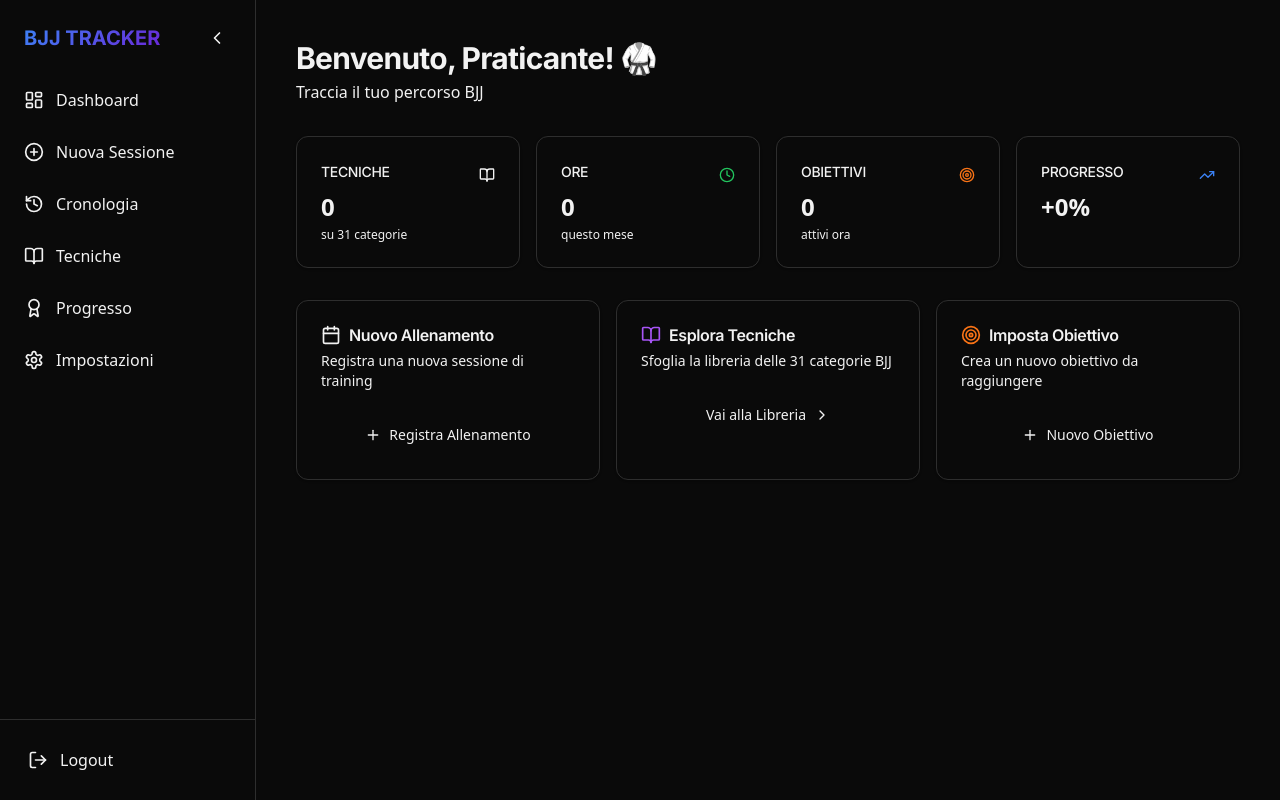
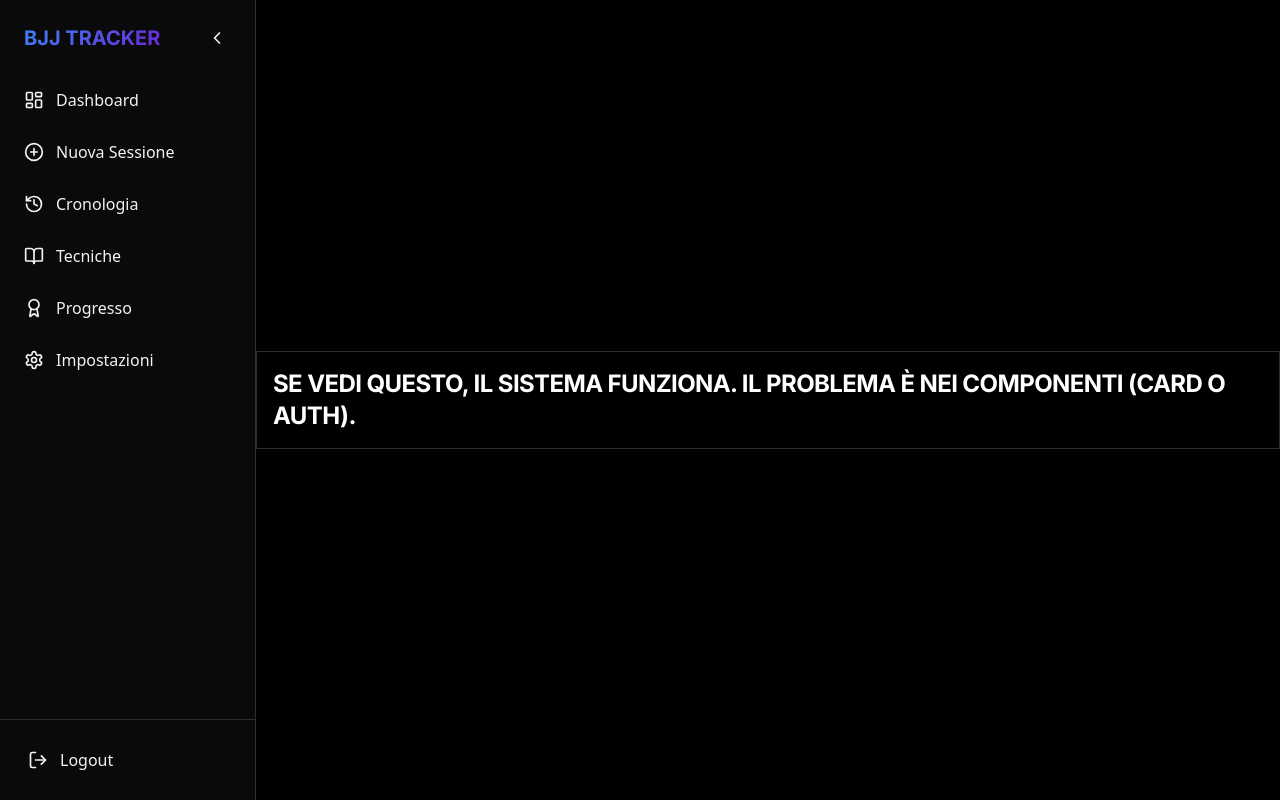
Before and after one commit to iamalexandredds/bjj-tracker, a React (Vite) app: page / in a window 1280 px wide. Built offline with nearby package versions, Linux system fonts and the light colour scheme; no server answers.

Commit message:
Replace Dashboard component with system check message
The original Dashboard component was removed and replaced with a simple message indicating a system check.

```diff
--- a/src/pages/Dashboard.tsx
+++ b/src/pages/Dashboard.tsx
@@ -1,172 +1,10 @@
-import { useAuth } from '@/hooks/useAuth';
-import { Card, CardContent, CardHeader, CardTitle } from '@/components/ui/card';
-import { Button } from '@/components/ui/button';
-import { BeltBadge } from '@/components/ui/BeltBadge';
-import { MasteryIndicator } from '@/components/ui/MasteryIndicator';
-import {
-  BookOpen,
-  Calendar,
-  Target,
-  TrendingUp,
-  Clock,
-  Plus,
-  ChevronRight
-} from 'lucide-react';
-import { Link } from 'react-router-dom';
-
 export default function Dashboard() {
-  const { profile, role } = useAuth();
-
-  const stats = {
-    techniquesLearned: 0,
-    trainingHours: 0,
-    activeGoals: 0,
-    weeklyProgress: 0,
-  };
-
   return (
-    <div className="space-y-8 animate-fade-in p-6 lg:p-10">
-      {/* Header */}
-      <div className="flex flex-col sm:flex-row sm:items-center sm:justify-between gap-4">
-        <div>
-          <h1 className="text-3xl font-display font-bold text-foreground">
-            Benvenuto, {profile?.full_name?.split(' ')[0] || 'Praticante'}! 🥋
-          </h1>
-          <p className="text-muted-foreground mt-1">
-            {role === 'coach' ? 'Gestisci i tuoi studenti' : 'Traccia il tuo percorso BJJ'}
-          </p>
-        </div>
-        {profile && (
-          <BeltBadge belt={profile.belt} stripes={profile.stripes} size="lg" />
-        )}
-      </div>
-
-      {/* Stats Grid */}
-      <div className="grid gap-4 md:grid-cols-2 lg:grid-cols-4">
-        <Card className="bg-card border-border hover:border-primary/50 transition-colors">
-          <CardHeader className="flex flex-row items-center justify-between pb-2">
-            <CardTitle className="text-sm font-medium text-muted-foreground uppercase">Tecniche</CardTitle>
-            <BookOpen className="h-4 w-4 text-primary" />
-          </CardHeader>
-          <CardContent>
-            <div className="text-2xl font-bold">{stats.techniquesLearned}</div>
-            <p className="text-xs text-muted-foreground mt-1">su 31 categorie</p>
-          </CardContent>
-        </Card>
-
-        <Card className="bg-card border-border hover:border-primary/50 transition-colors">
-          <CardHeader className="flex flex-row items-center justify-between pb-2">
-            <CardTitle className="text-sm font-medium text-muted-foreground uppercase">Ore</CardTitle>
-            <Clock className="h-4 w-4 text-green-500" />
-          </CardHeader>
-          <CardContent>
-            <div className="text-2xl font-bold">{stats.trainingHours}</div>
-            <p className="text-xs text-muted-foreground mt-1">questo mese</p>
-          </CardContent>
-        </Card>
-
-        <Card className="bg-card border-border hover:border-primary/50 transition-colors">
-          <CardHeader className="flex flex-row items-center justify-between pb-2">
-            <CardTitle className="text-sm font-medium text-muted-foreground uppercase">Obiettivi</CardTitle>
-            <Target className="h-4 w-4 text-orange-500" />
-          </CardHeader>
-          <CardContent>
-            <div className="text-2xl font-bold">{stats.activeGoals}</div>
-            <p className="text-xs text-muted-foreground mt-1">attivi ora</p>
-          </CardContent>
-        </Card>
-
-        <Card className="bg-card border-border hover:border-primary/50 transition-colors">
-          <CardHeader className="flex flex-row items-center justify-between pb-2">
-            <CardTitle className="text-sm font-medium text-muted-foreground uppercase">Progresso</CardTitle>
-            <TrendingUp className="h-4 w-4 text-blue-500" />
-          </CardHeader>
-          <CardContent>
-            <div className="text-2xl font-bold">+{stats.weeklyProgress}%</div>
-            <MasteryIndicator level={stats.weeklyProgress} size="sm" />
-          </CardContent>
-        </Card>
-      </div>
-
-      {/* Quick Actions - Sostituito CardDescription con <p> */}
-      <div className="grid gap-4 md:grid-cols-2 lg:grid-cols-3">
-        <Card className="bg-card border-border">
-          <CardHeader>
-            <CardTitle className="flex items-center gap-2">
-              <Calendar className="h-5 w-5 text-primary" /> Nuovo Allenamento
-            </CardTitle>
-            <p className="text-sm text-muted-foreground">Registra una nuova sessione di training</p>
-          </CardHeader>
-          <CardContent>
-            <Button asChild className="w-full">
-              <Link to="/training/new">
-                <Plus className="mr-2 h-4 w-4" /> Registra Allenamento
-              </Link>
-            </Button>
-          </CardContent>
-        </Card>
-
-        <Card className="bg-card border-border">
-          <CardHeader>
-            <CardTitle className="flex items-center gap-2">
-              <BookOpen className="h-5 w-5 text-purple-500" /> Esplora Tecniche
-            </CardTitle>
-            <p className="text-sm text-muted-foreground">Sfoglia la libreria delle 31 categorie BJJ</p>
-          </CardHeader>
-          <CardContent>
-            <Button variant="secondary" asChild className="w-full">
-              <Link to="/techniques">
-                Vai alla Libreria <ChevronRight className="ml-2 h-4 w-4" />
-              </Link>
-            </Button>
-          </CardContent>
-        </Card>
-
-        <Card className="bg-card border-border">
-          <CardHeader>
-            <CardTitle className="flex items-center gap-2">
-              <Target className="h-5 w-5 text-orange-500" /> Imposta Obiettivo
-            </CardTitle>
-            <p className="text-sm text-muted-foreground">Crea un nuovo obiettivo da raggiungere</p>
-          </CardHeader>
-          <CardContent>
-            <Button variant="secondary" asChild className="w-full">
-              <Link to="/goals/new">
-                <Plus className="mr-2 h-4 w-4" /> Nuovo Obiettivo
-              </Link>
-            </Button>
-          </CardContent>
-        </Card>
-      </div>
-
-      {/* Belt Progress - Sostituito CardDescription con <p> */}
-      {profile && (
-        <Card className="bg-card border-border">
-          <CardHeader>
-            <CardTitle className="flex items-center gap-2">
-              <TrendingUp className="h-5 w-5 text-yellow-600" /> Il Tuo Percorso
-            </CardTitle>
-            <p className="text-sm text-muted-foreground">Progresso verso la prossima cintura</p>
-          </CardHeader>
-          <CardContent>
-            <div className="flex items-center gap-4">
-              <BeltBadge belt={profile.belt} stripes={profile.stripes} />
-              <div className="flex-1">
-                <div className="flex justify-between text-sm mb-2">
-                  <span className="text-muted-foreground">Progresso cintura attuale</span>
-                  <span className="font-medium">{profile.stripes}/4 gradi</span>
-                </div>
-                <div className="h-3 rounded-full bg-muted overflow-hidden">
-                  <div
-                    className="h-full rounded-full bg-primary transition-all duration-500"
-                    style={{ width: `${(profile.stripes / 4) * 100}%` }}
-                  />
-                </div>
-              </div>
-            </div>
-          </CardContent>
-        </Card>
-      )}
+    <div className="flex h-screen items-center justify-center bg-black text-white">
+      <h1 className="text-2xl font-bold border p-4">
+        SE VEDI QUESTO, IL SISTEMA FUNZIONA.
+        IL PROBLEMA È NEI COMPONENTI (CARD O AUTH).
+      </h1>
     </div>
   );
 }
```
